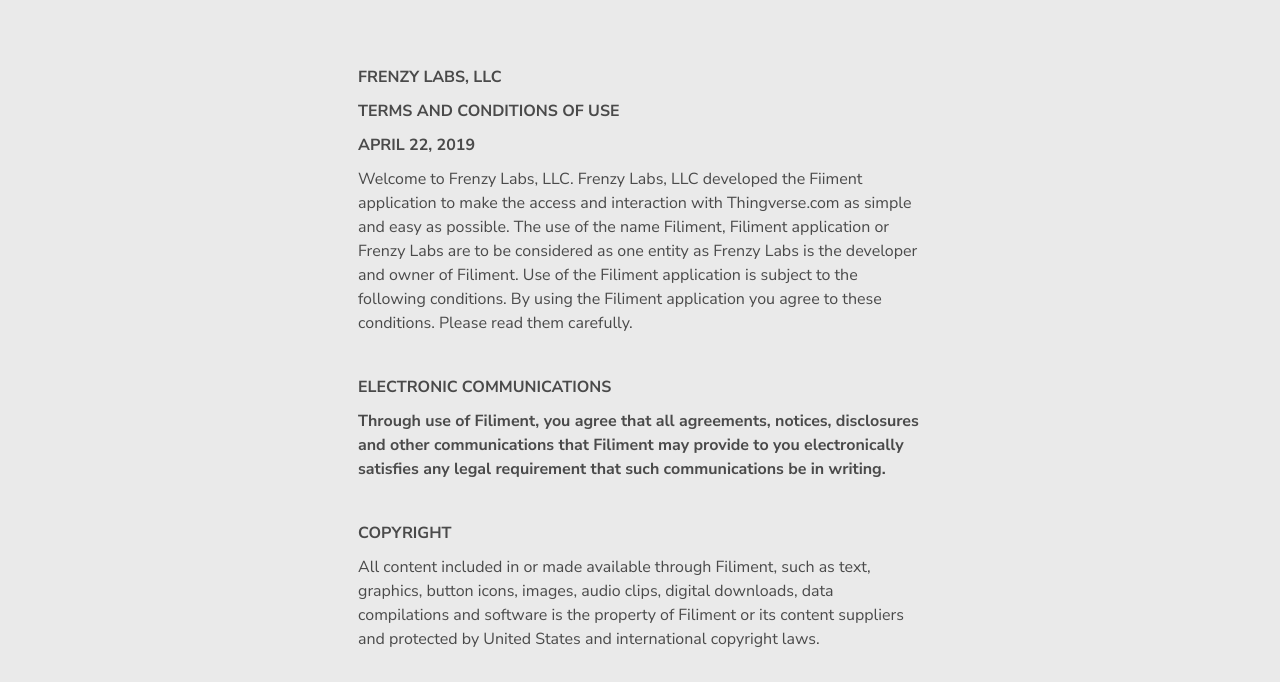
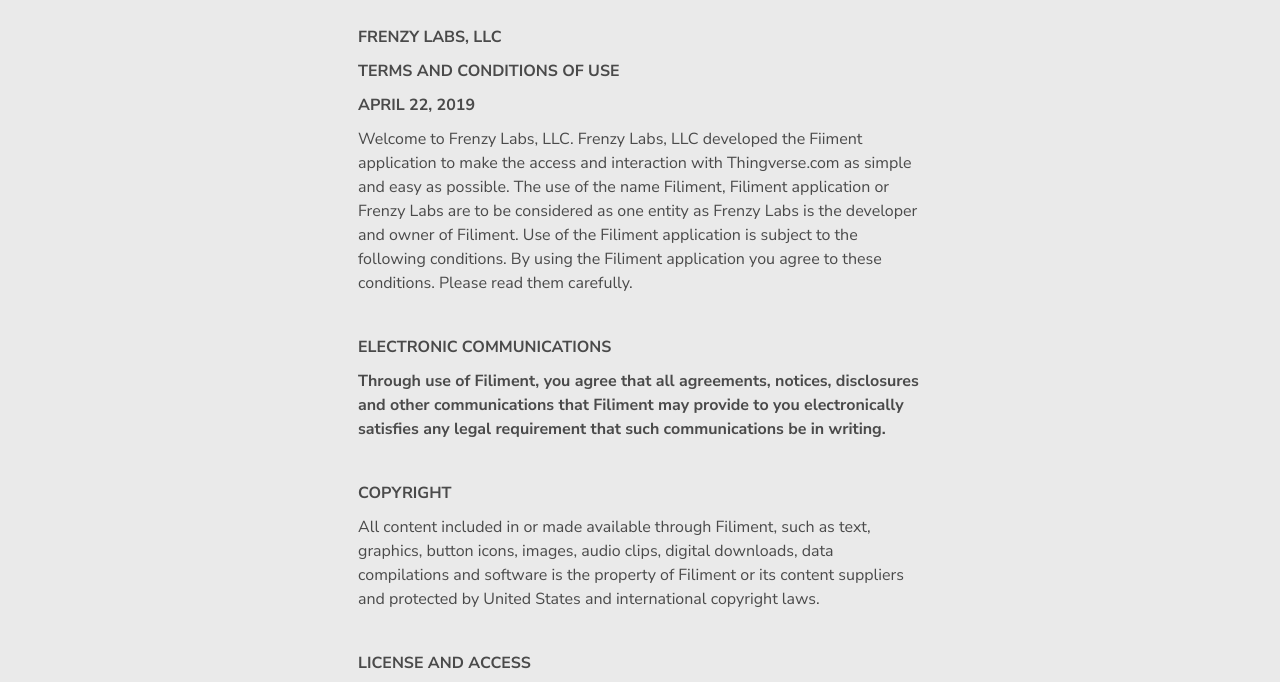
Before and after one commit to frenzylabs/frenzylabs.github.io, a plain HTML site: page filament/privacy.html in a window 1280 px wide. Shown: the part 55-737 px from the top of the page. Drawn offline with Linux system fonts and the light colour scheme; a web font is replaced by a local one.

Commit message:
Update privacy.html

```diff
--- a/filament/privacy.html
+++ b/filament/privacy.html
@@ -42,7 +42,7 @@
   </div>
 </nav>
 
- <div class="container" style="margin-top:120px">
+ <div class="container" style="padding-top:80px">
    <div class="columns is-centered">
    <div class="column is-half">
 <h1>FRENZY LABS, LLC</h1>
```
